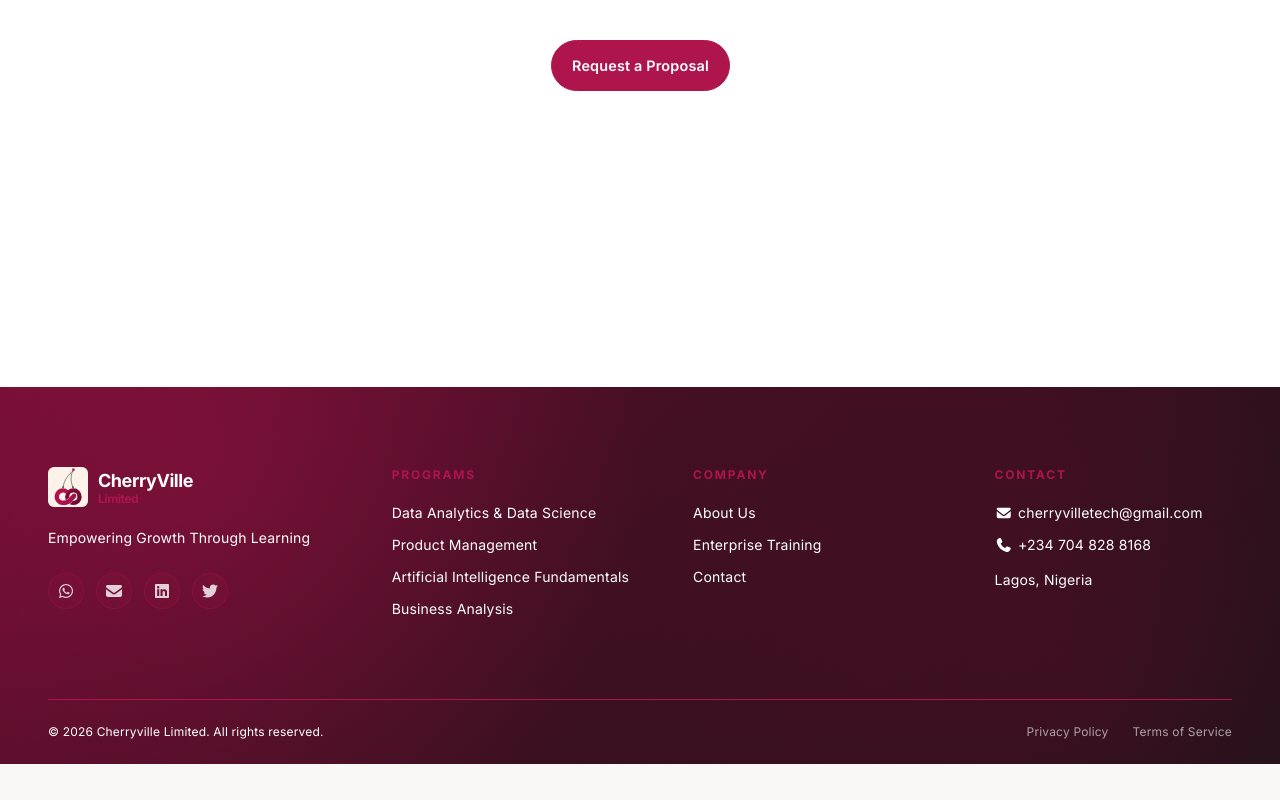
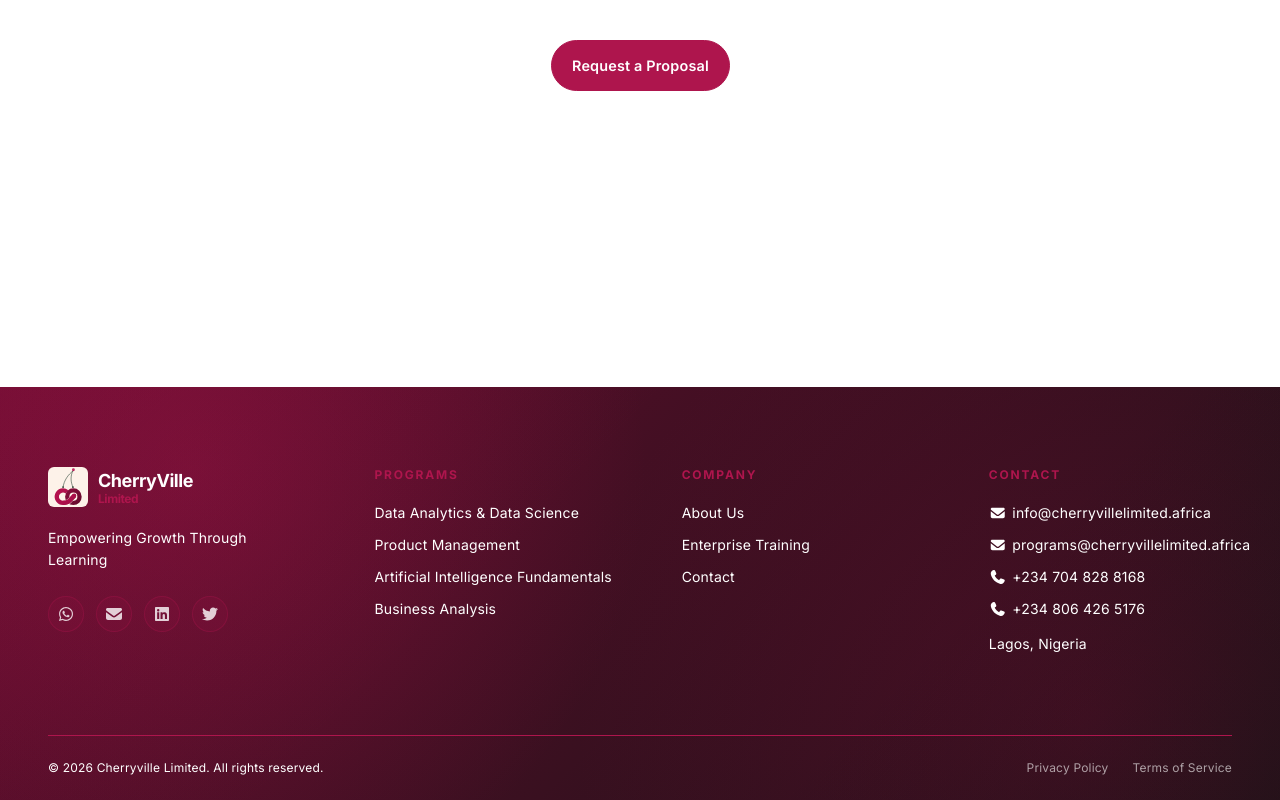
Before and after one commit to gabzeejnr/cherryville, a React (Vite) app in the folder apps/client/: page / in a window 1280 px wide. Shown: the part 5424-6224 px from the top of the page. Before the commit the page ends 6188 px from the top, so only its background shows below. Built offline with nearby package versions, Linux system fonts and the light colour scheme.

Commit message:
feat: update contact information and import changes

```diff
--- a/apps/client/src/data/companyData.ts
+++ b/apps/client/src/data/companyData.ts
@@ -1,8 +1,10 @@
-const email: string = "cherryvilletech@gmail.com";
+const email: string = "info@cherryvillelimited.africa";
+const programsEmail: string = "programs@cherryvillelimited.africa";
 const phoneNumber: string = "+234 704 828 8168";
+const secondNumber: string = "+234 806 426 5176"
 const address: string = "Lagos, Nigeria";
 const image: string = "/brand-logo.svg";
 const brandName = "Cherryville";
 
 
-export { email, phoneNumber, address, image, brandName }
+export { email, programsEmail, phoneNumber, secondNumber, address, image, brandName }
--- a/apps/client/src/data/footer.data.ts
+++ b/apps/client/src/data/footer.data.ts
@@ -1,4 +1,4 @@
-import { email, phoneNumber, address } from "./companyData";
+import { email, programsEmail, phoneNumber, secondNumber, address } from "./companyData";
 import { faEnvelope, faPhone, faLocationDot } from "@fortawesome/free-solid-svg-icons";
 import { faLinkedin, faTwitter, faWhatsapp } from "@fortawesome/free-brands-svg-icons";
 import type { FootLink, Social } from "../types/global.types";
@@ -75,8 +75,18 @@ const footerLinks: FootLink[] = [
                 icon: faEnvelope
             },
             {
+                text: programsEmail,
+                href: `mailto:${programsEmail.trim()}`,
+                icon: faEnvelope
+            },
+            {
                 text: phoneNumber,
-                href: `tel:${phoneNumber.split(" ").join("")}`,
+                href: `tel:${phoneNumber.split(/\s+/).join("")}`,
+                icon: faPhone
+            },
+            {
+                text: secondNumber,
+                href: `tel:${secondNumber.split(/\s+/).join("")}`,
                 icon: faPhone
             },
             {
```
